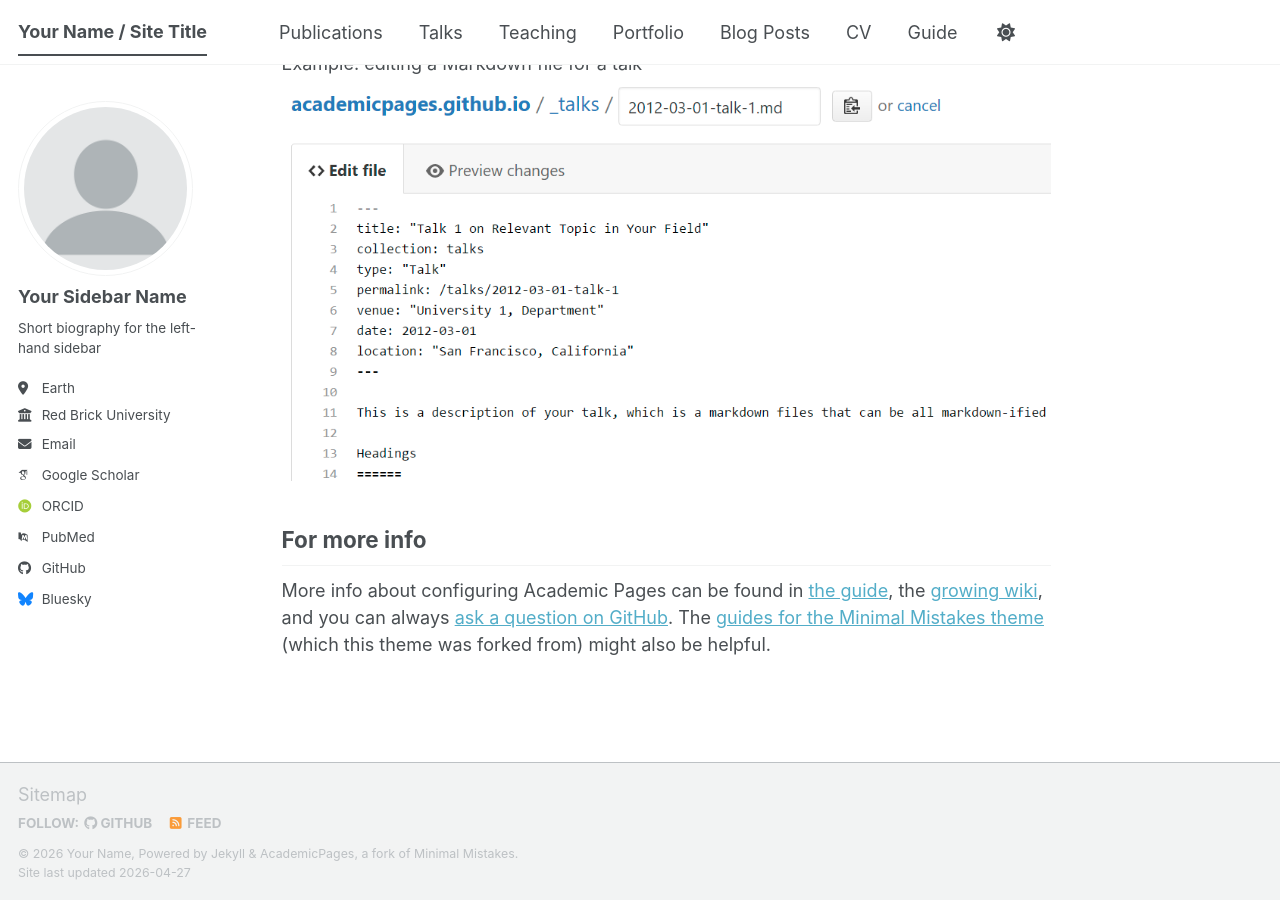
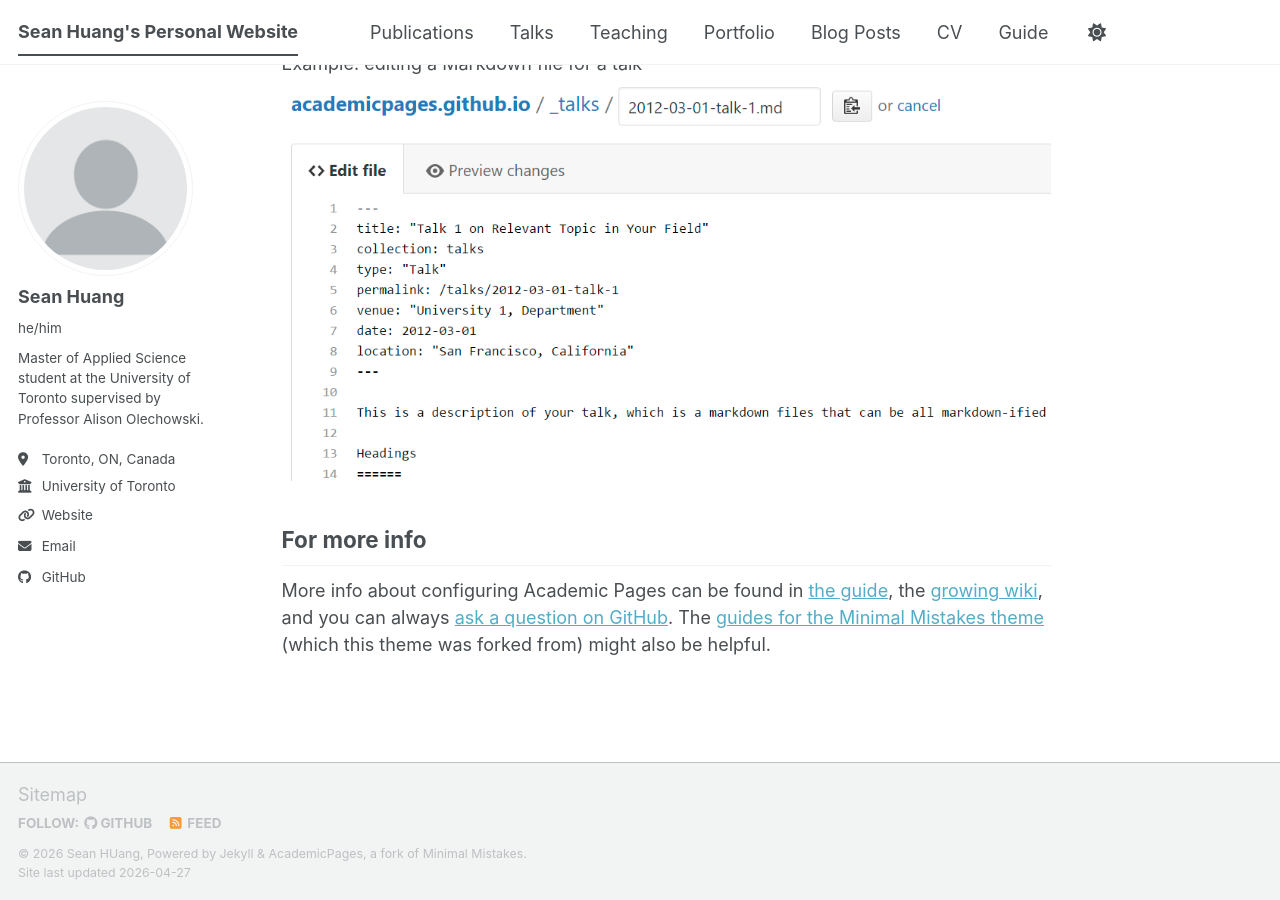
Before and after one commit to seanhuang2002/seanhuang2002.github.io, a Jekyll site: the page built from _pages/about.md, in a window 1280 px wide and 900 px high, scrolled down 2720 px. Built offline with Jekyll 4.4.1, drawn with Linux system fonts in a browser that asks for light colours; some web fonts are replaced; a script bundle is joined from its source files by our own code; library files that are not in the unit come from our copies.

Commit message:
Update _config.yml

```diff
--- a/_config.yml
+++ b/_config.yml
@@ -9,10 +9,10 @@
 # Basic Site Settings
 locale                   : "en-US"
 site_theme               : "default" # The available themes options are "default", "air", "sunrise", "mint", "dirt" and "contrast"
-title                    : "Your Name / Site Title"
+title                    : "Sean Huang's Personal Website"
 title_separator          : "-"
-name                     : &name "Your Name"
-description              : &description "Your Name's academic portfolio"   # Update this with a general description of your site, this is the default if not overridden by a page
+name                     : &name "Sean HUang"
+description              : &description "Sean Huang's academic portfolio"   # Update this with a general description of your site, this is the default if not overridden by a page
 url                      : https://seanhuang2002.github.io # The base hostname & protocol for your site e.g. "https://[your GitHub username].github.io",
                                                            # or if you already have some other page hosted on Github then use "https://[your GitHub username].github.io/[Your Repo Name]"
 baseurl                  : "" # the subpath of your site, e.g. "/blog"
@@ -24,24 +24,24 @@ repository               : "seanhuang2002/seanhuang2002.github.io"
 author:
   # Biographic information
   avatar           : "profile.png"
-  name             : "Your Sidebar Name"
-  pronouns         : # example: "she/her"
-  bio              : "Short biography for the left-hand sidebar"
-  location         : "Earth"
-  employer         : "Red Brick University"
-  uri              : # URL
-  email            : "none@example.org"
+  name             : "Sean Huang"
+  pronouns         : "he/him"
+  bio              : "Master of Applied Science student at the University of Toronto supervised by Professor Alison Olechowski."
+  location         : "Toronto, ON, Canada"
+  employer         : "University of Toronto"
+  uri              : "seanhuang2002.github.io"
+  email            : "sean.huang@mail.utoronto.ca"
 
   # Academic websites
   academia         : # URL
   arxiv            : # URL - Update with the correct link to your profile
-  googlescholar    : "https://scholar.google.com/citations?user=PS_CX0AAAAAJ"
+  googlescholar    : #
   inspire-hep      : # URL
   impactstory      : # URL
-  orcid            : "https://orcid.org/yourorcidurl"
+  orcid            : #
   semantic         : # URL
   ssrn             : # URL
-  pubmed           : "https://www.ncbi.nlm.nih.gov/pubmed/?term=john+snow"
+  pubmed           : #
   researchgate     : # URL
   scopus           : # URL
   zotero           : # URL
@@ -51,13 +51,13 @@ author:
   bitbucket        : # Username - Update with your username on the site
   codepen          : # Username
   dribbble         : # Username
-  github           : "academicpages"
+  github           : "seanhuang2002"
   kaggle           : # Username
   stackoverflow    : # User number or user number and name (i.e., use "1" or "1/jeff-atwood")
 
   # Social media
   artstation       : # Username
-  bluesky          : "bsky.app" # Replace this with you Bluesky username
+  bluesky          : #
   facebook         : # Username
   flickr           : # Username
   foursquare       : # Username
```
